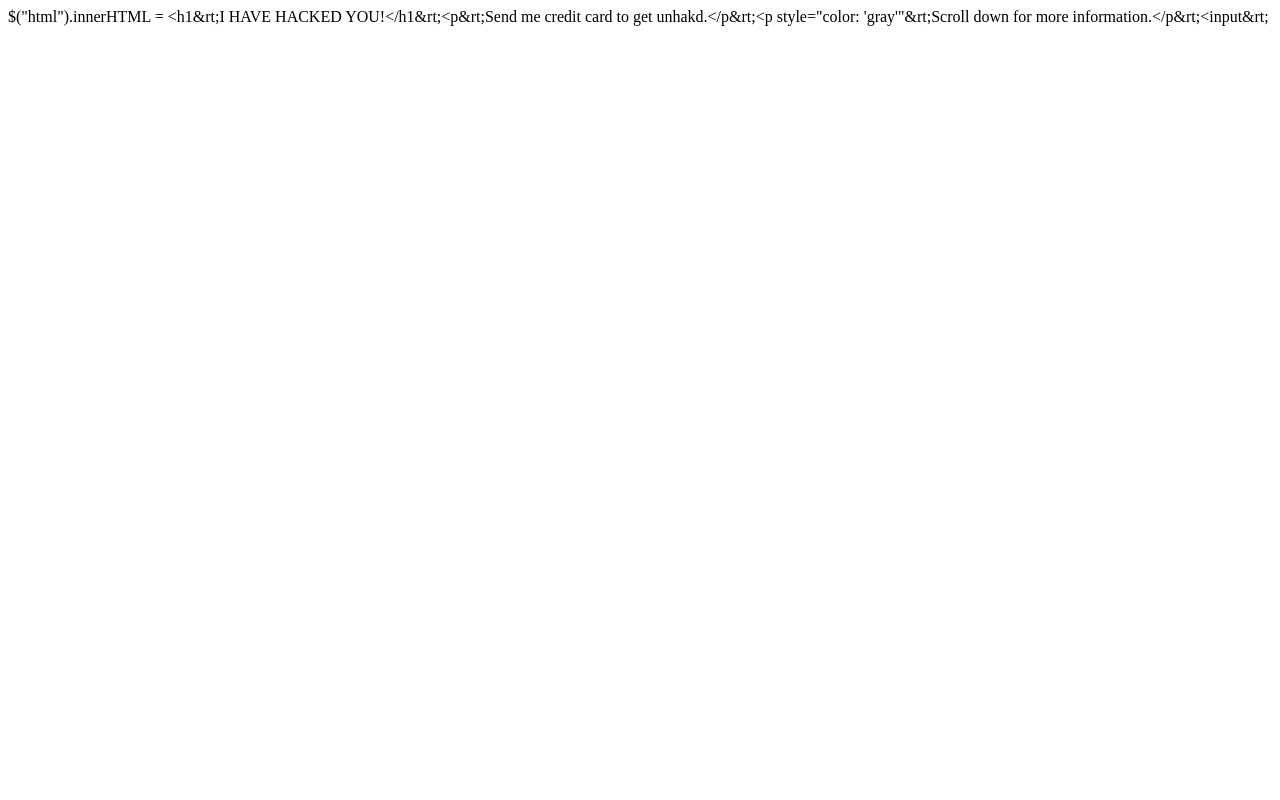
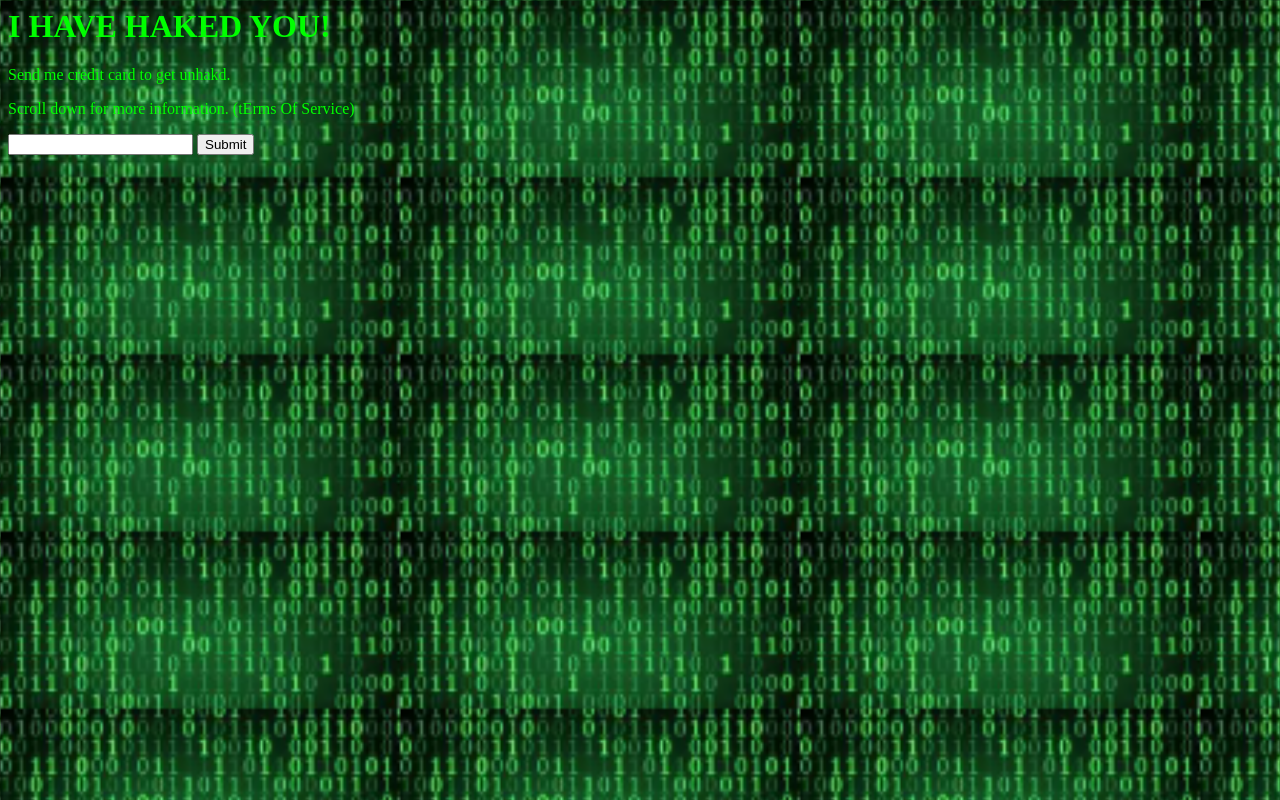
Before and after one commit to matelocopoco/matelocopoco.github.io, a plain HTML site: page index.html in a window 1280 px wide. Drawn offline with Linux system fonts and the light colour scheme.

Commit message:
Update index.html

```diff
--- a/index.html
+++ b/index.html
@@ -1 +1,12 @@
-$("html").innerHTML = &lt;h1&rt;I HAVE HACKED YOU!&lt;/h1&rt;&lt;p&rt;Send me credit card to get unhakd.&lt;/p&rt;&lt;p style="color: 'gray'"&rt;Scroll down for more information.&lt;/p&rt;&lt;input&rt;
+<style>
+  h1, p {
+    color: 00ff00;
+  }
+</style>
+<body style="overflow: scroll; background-image: url('https://raw.githubusercontent.com/matelocopoco/matelocopoco.github.io/refs/heads/main/funny2.png'); background-size: 400px">
+  <h1>I HAVE HAKED YOU!</h1>
+  <p>Send me credit card to get unhakd.</p>
+  <p>Scroll down for more information. (tErms Of Service)</p>
+  <input> <button onclick="alert('Read ToS by Scrolling Down before SubmittIng')">Submit</button>
+  <button onclick="window.location.assign('https://youtu.be/dQw4w9WgXcQ')" style="position: absolute; top: 3500px">Terms Of SerVice</button>
+</body>
```
